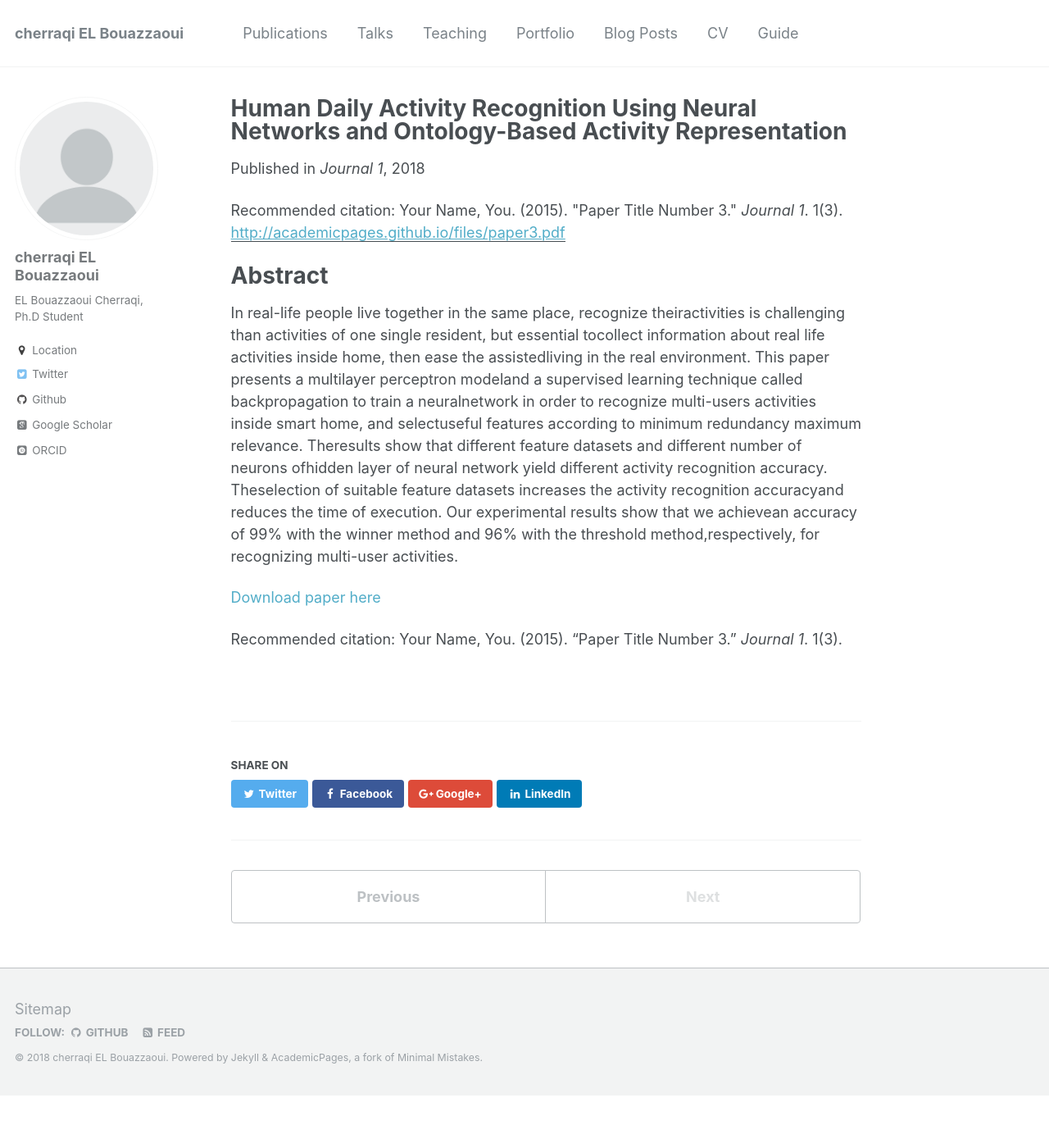
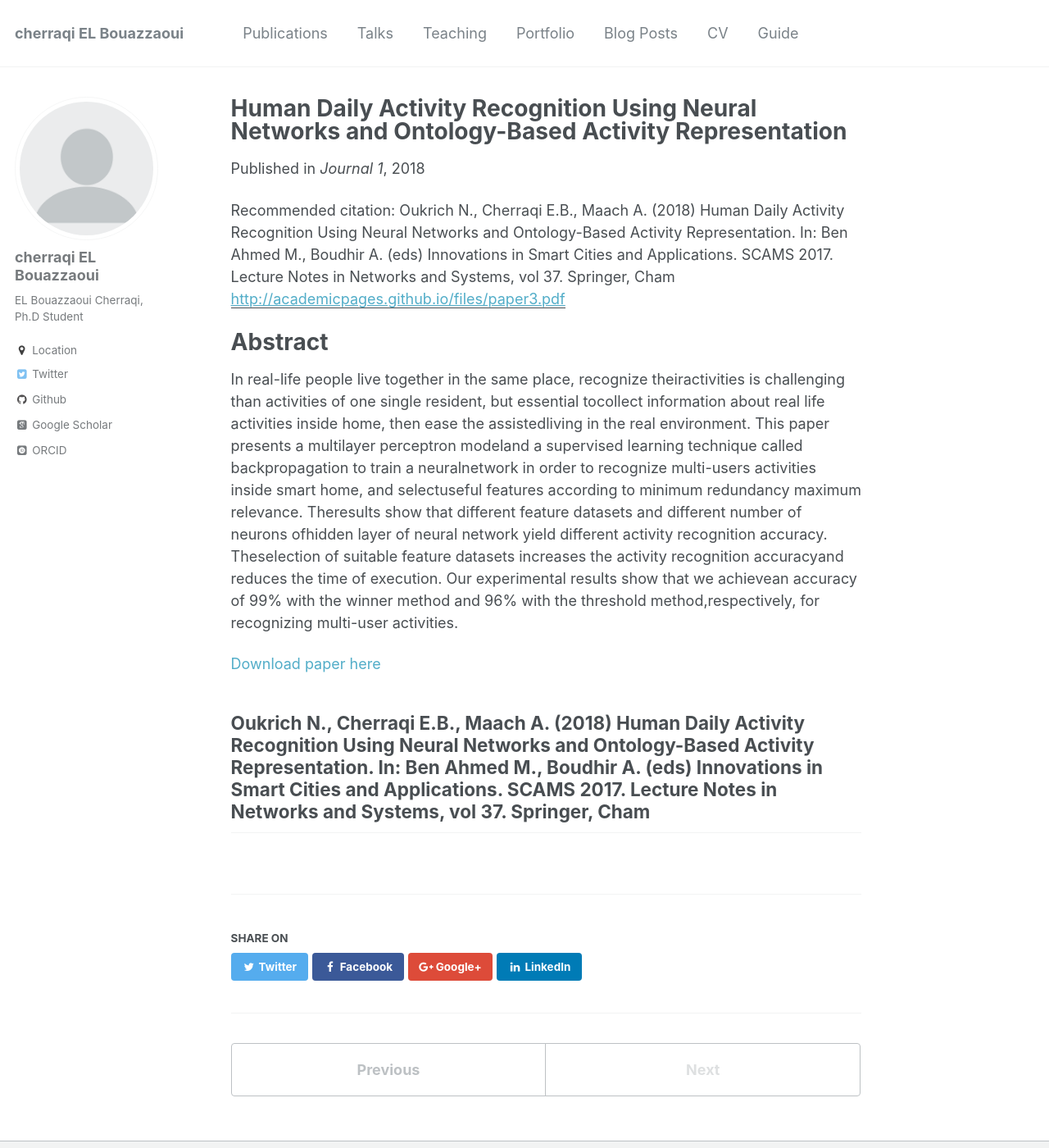
Before and after one commit to Cherrraqi/aca, a Jekyll site: the page built from _publications/Human Daily Activity Recognition Using Neural Networks and Ontology-Based Activity Representation.md, in a window 1280 px wide and 1400 px high. Shown: the whole window at 82% size. Built offline with Jekyll 4.4.1, drawn with Linux system fonts in a browser that asks for light colours; some web fonts are replaced.

Commit message:
Update Human Daily Activity Recognition Using Neural Networks and Ontology-Based Activity Representation.md

```diff
--- a/_publications/Human Daily Activity Recognition Using Neural Networks and Ontology-Based Activity Representation.md
+++ b/_publications/Human Daily Activity Recognition Using Neural Networks and Ontology-Based Activity Representation.md
@@ -6,7 +6,7 @@ excerpt: 'This paper is about the number 3. The number 4 is left for future work
 date: 2018-01-01
 venue: 'Journal 1'
 paperurl: 'http://academicpages.github.io/files/paper3.pdf'
-citation: 'Your Name, You. (2015). &quot;Paper Title Number 3.&quot; <i>Journal 1</i>. 1(3).'
+citation: 'Oukrich N., Cherraqi E.B., Maach A. (2018) Human Daily Activity Recognition Using Neural Networks and Ontology-Based Activity Representation. In: Ben Ahmed M., Boudhir A. (eds) Innovations in Smart Cities and Applications. SCAMS 2017. Lecture Notes in Networks and Systems, vol 37. Springer, Cham'
 ---
 Abstract
 ====
@@ -15,4 +15,5 @@ In real-life people live together in the same place, recognize theiractivities i
 
 [Download paper here](http://academicpages.github.io/files/paper3.pdf)
 
-Recommended citation: Your Name, You. (2015). "Paper Title Number 3." <i>Journal 1</i>. 1(3).
+Oukrich N., Cherraqi E.B., Maach A. (2018) Human Daily Activity Recognition Using Neural Networks and Ontology-Based Activity Representation. In: Ben Ahmed M., Boudhir A. (eds) Innovations in Smart Cities and Applications. SCAMS 2017. Lecture Notes in Networks and Systems, vol 37. Springer, Cham
+--------------------------
```
